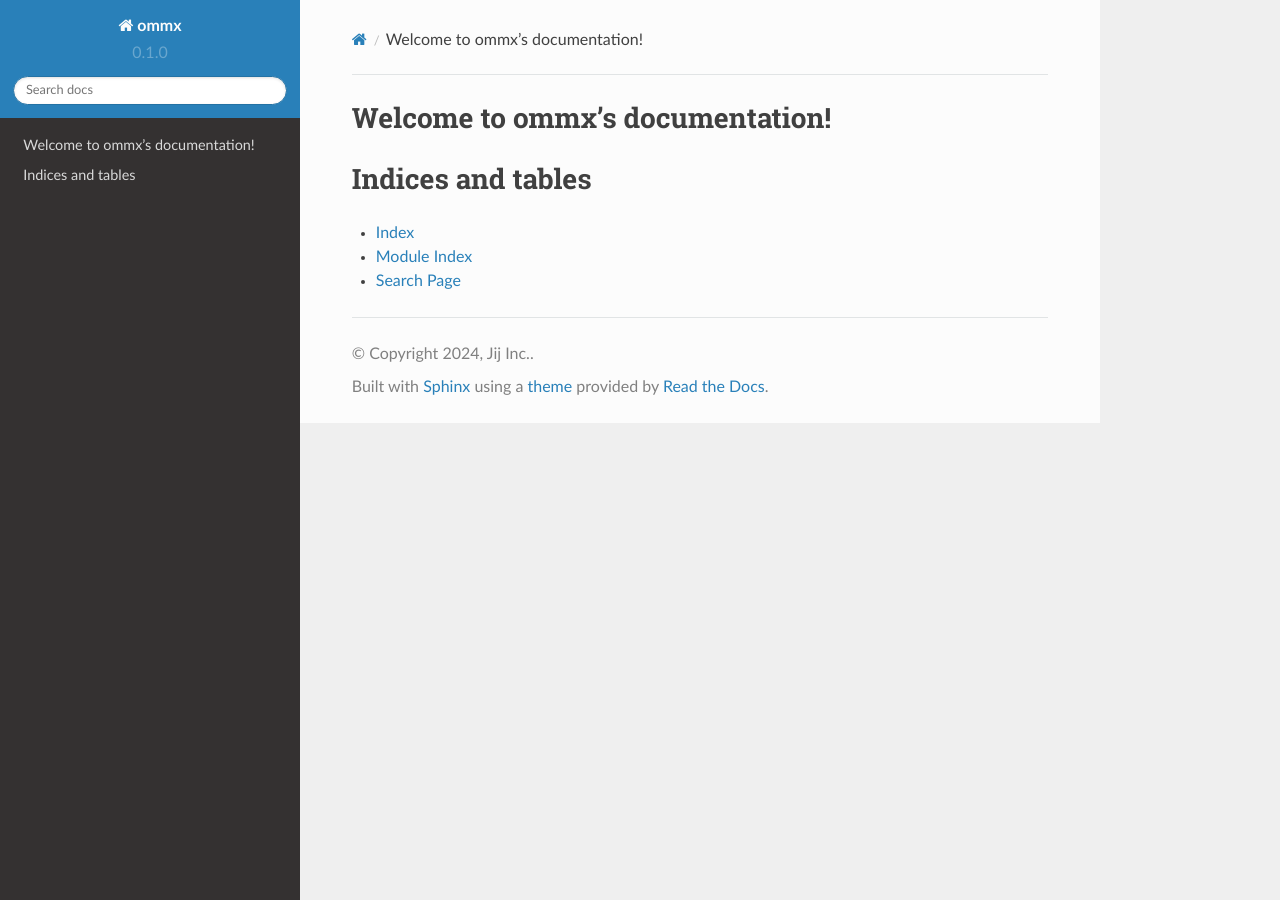
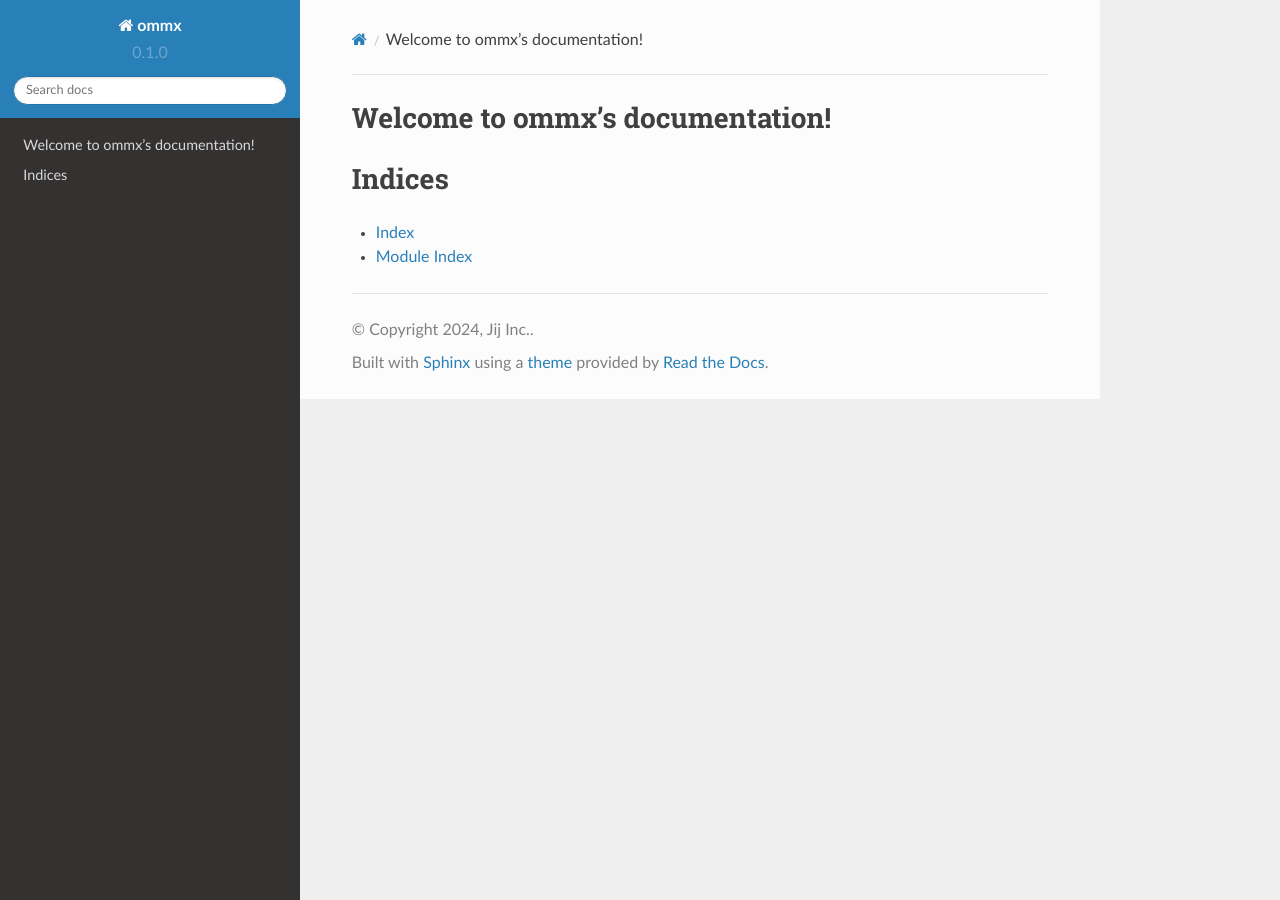
Before and after one commit to Jij-Inc/ommx, a Sphinx documentation site: the page built from python/docs/source/index.rst, in a window 1280 px wide. Built offline with Sphinx 7.4.7 and the Read the Docs theme 2.0.0, drawn with Linux system fonts in a browser that asks for light colours.

Commit message:
update index.rst

```diff
--- a/python/docs/source/index.rst
+++ b/python/docs/source/index.rst
@@ -7,14 +7,12 @@ Welcome to ommx's documentation!
 ================================
 
 .. toctree::
-   :maxdepth: 2
+   :maxdepth: 6
    :caption: Contents:
 
 
-
-Indices and tables
+Indices
 ==================
 
 * :ref:`genindex`
 * :ref:`modindex`
-* :ref:`search`
```
